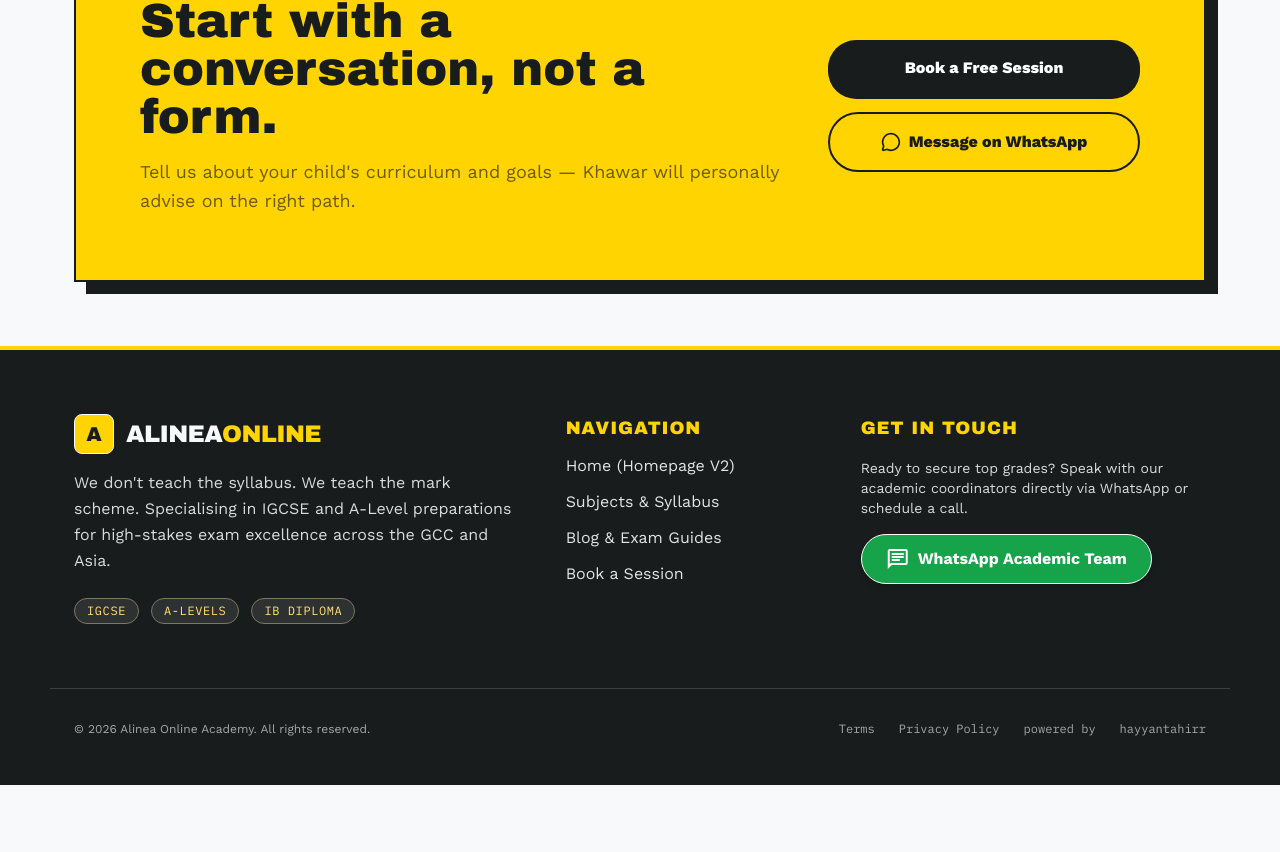
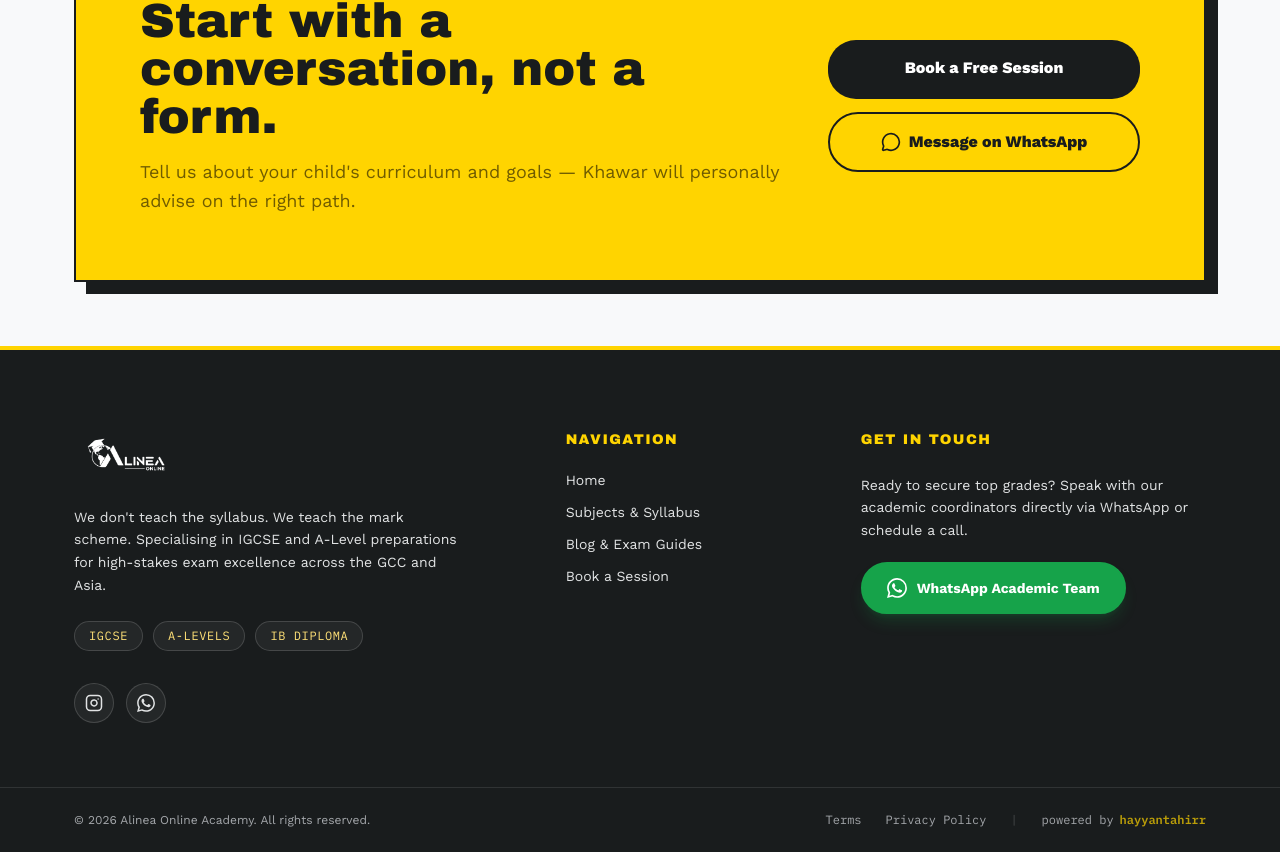
Before and after one commit to hayyantahirr/alineaonline, a Next.js app: page / in a window 1280 px wide. Shown: the part 4713-5565 px from the top of the page. Before the commit the page ends 5498 px from the top, so only its background shows below. Built offline with nearby package versions, Linux system fonts and the light colour scheme.

Commit message:
Footer Updated

```diff
--- a/components/Footer.jsx
+++ b/components/Footer.jsx
@@ -2,74 +2,167 @@ import Link from "next/link";
 
 export default function Footer() {
   return (
-    <footer className="bg-on-background text-background border-t-4 border-primary-container pt-16 pb-12 font-['Work_Sans']">
-      <div className="max-w-container-max mx-auto px-6 grid grid-cols-1 md:grid-cols-12 gap-12 mb-16">
-        {/* Brand Column */}
-        <div className="md:col-span-5 flex flex-col gap-4">
-          <div className="flex items-center gap-3">
-            <div className="w-10 h-10 bg-primary-container border border-background rounded-lg flex items-center justify-center font-['Archivo_Black'] text-on-background text-xl">
-              A
-            </div>
-            <span className="font-['Archivo_Black'] text-2xl tracking-tight text-background">
-              ALINEA<span className="text-primary-container">ONLINE</span>
+    <footer className="bg-on-background text-background border-t-4 border-primary-container font-['Work_Sans']">
+      {/* Main Footer Content */}
+      <div className="max-w-container-max mx-auto px-6 pt-20 pb-16">
+        <div className="grid grid-cols-1 md:grid-cols-12 gap-14 md:gap-12">
+          {/* Brand Column with Logo */}
+          <div className="md:col-span-5 flex flex-col gap-5">
+            <Link href="/" className="flex items-center gap-3 group w-max">
+              <img
+                src="/stitch/logo.png"
+                alt="Alinea Online Logo"
+                className="h-12 md:h-14 w-auto object-contain brightness-0 invert"
+              />
+            </Link>
+            <p className="text-surface-variant max-w-sm text-sm leading-relaxed">
+              We don&apos;t teach the syllabus. We teach the mark scheme.
+              Specialising in IGCSE and A-Level preparations for high-stakes
+              exam excellence across the GCC and Asia.
+            </p>
+            <div className="flex flex-wrap gap-2.5 pt-1 font-['IBM_Plex_Mono'] text-xs text-primary-fixed uppercase tracking-wider">
+              <span className="px-3.5 py-1.5 bg-white/5 rounded-full border border-white/15 hover:border-primary-container/50 hover:bg-primary-container/10 transition-all duration-200 cursor-default">
+                IGCSE
+              </span>
+              <span className="px-3.5 py-1.5 bg-white/5 rounded-full border border-white/15 hover:border-primary-container/50 hover:bg-primary-container/10 transition-all duration-200 cursor-default">
+                A-LEVELS
+              </span>
+              <span className="px-3.5 py-1.5 bg-white/5 rounded-full border border-white/15 hover:border-primary-container/50 hover:bg-primary-container/10 transition-all duration-200 cursor-default">
+                IB DIPLOMA
               </span>
             </div>
-          <p className="text-surface-dim max-w-md text-base leading-relaxed">
-            We don&apos;t teach the syllabus. We teach the mark scheme. Specialising in IGCSE and A-Level preparations for high-stakes exam excellence across the GCC and Asia.
-          </p>
-          <div className="flex gap-3 pt-2 font-['IBM_Plex_Mono'] text-xs text-primary-fixed uppercase tracking-wider">
-            <span className="px-3 py-1 bg-inverse-surface rounded-full border border-outline">IGCSE</span>
-            <span className="px-3 py-1 bg-inverse-surface rounded-full border border-outline">A-LEVELS</span>
-            <span className="px-3 py-1 bg-inverse-surface rounded-full border border-outline">IB DIPLOMA</span>
+
+            {/* Social Links */}
+            <div className="flex items-center gap-3 pt-3">
+              <a
+                href="https://www.instagram.com/alineaonline"
+                target="_blank"
+                rel="noopener noreferrer"
+                className="w-10 h-10 rounded-full border border-white/15 bg-white/5 flex items-center justify-center text-surface-variant hover:text-primary-container hover:border-primary-container/50 hover:bg-primary-container/10 transition-all duration-200"
+                aria-label="Instagram"
+              >
+                <svg
+                  className="w-4.5 h-4.5"
+                  viewBox="0 0 24 24"
+                  fill="none"
+                  stroke="currentColor"
+                  strokeWidth="2"
+                  strokeLinecap="round"
+                  strokeLinejoin="round"
+                >
+                  <rect width="20" height="20" x="2" y="2" rx="5" ry="5" />
+                  <path d="M16 11.37A4 4 0 1 1 12.63 8 4 4 0 0 1 16 11.37z" />
+                  <line x1="17.5" x2="17.51" y1="6.5" y2="6.5" />
+                </svg>
+              </a>
+              <a
+                href="https://wa.me/+923322348565"
+                target="_blank"
+                rel="noopener noreferrer"
+                className="w-10 h-10 rounded-full border border-white/15 bg-white/5 flex items-center justify-center text-surface-variant hover:text-success hover:border-success/50 hover:bg-success/10 transition-all duration-200"
+                aria-label="WhatsApp"
+              >
+                <svg
+                  className="w-4.5 h-4.5"
+                  viewBox="0 0 24 24"
+                  fill="currentColor"
+                >
+                  <path d="M17.472 14.382c-.297-.149-1.758-.867-2.03-.967-.273-.099-.471-.148-.67.15-.197.297-.767.966-.94 1.164-.173.199-.347.223-.644.075-.297-.15-1.255-.463-2.39-1.475-.883-.788-1.48-1.761-1.653-2.059-.173-.297-.018-.458.13-.606.134-.133.298-.347.446-.52.149-.174.198-.298.298-.497.099-.198.05-.371-.025-.52-.075-.149-.669-1.612-.916-2.207-.242-.579-.487-.5-.669-.51-.173-.008-.371-.01-.57-.01-.198 0-.52.074-.792.372-.272.297-1.04 1.016-1.04 2.479 0 1.462 1.065 2.875 1.213 3.074.149.198 2.096 3.2 5.077 4.487.709.306 1.262.489 1.694.625.712.227 1.36.195 1.871.118.571-.085 1.758-.719 2.006-1.413.248-.694.248-1.289.173-1.413-.074-.124-.272-.198-.57-.347m-5.421 7.403h-.004a9.87 9.87 0 01-5.031-1.378l-.361-.214-3.741.982.998-3.648-.235-.374a9.86 9.86 0 01-1.51-5.26c.001-5.45 4.436-9.884 9.888-9.884 2.64 0 5.122 1.03 6.988 2.898a9.825 9.825 0 012.893 6.994c-.003 5.45-4.437 9.884-9.885 9.884m8.413-18.297A11.815 11.815 0 0012.05 0C5.495 0 .16 5.335.157 11.892c0 2.096.547 4.142 1.588 5.945L.057 24l6.305-1.654a11.882 11.882 0 005.683 1.448h.005c6.554 0 11.89-5.335 11.893-11.893a11.821 11.821 0 00-3.48-8.413z" />
+                </svg>
+              </a>
             </div>
           </div>
 
           {/* Quick Links */}
-        <div className="md:col-span-3 flex flex-col gap-3">
-          <h4 className="font-['Archivo_Black'] text-lg text-primary-container uppercase tracking-wider">
+          <div className="md:col-span-3 flex flex-col gap-4">
+            <h4 className="font-['Archivo_Black'] text-sm text-primary-container uppercase tracking-widest mb-1">
               Navigation
             </h4>
-          <Link href="/" className="text-surface-variant hover:text-primary-container transition-colors">
-            Home (Homepage V2)
+            <nav className="flex flex-col gap-3">
+              <Link
+                href="/"
+                className="text-surface-variant text-sm hover:text-primary-container hover:translate-x-1 transition-all duration-200 w-max"
+              >
+                Home
               </Link>
-          <Link href="/subjects" className="text-surface-variant hover:text-primary-container transition-colors">
+              <Link
+                href="/subjects"
+                className="text-surface-variant text-sm hover:text-primary-container hover:translate-x-1 transition-all duration-200 w-max"
+              >
                 Subjects & Syllabus
               </Link>
-          <Link href="/blog" className="text-surface-variant hover:text-primary-container transition-colors">
+              <Link
+                href="/blog"
+                className="text-surface-variant text-sm hover:text-primary-container hover:translate-x-1 transition-all duration-200 w-max"
+              >
                 Blog & Exam Guides
               </Link>
-          <Link href="/booking" className="text-surface-variant hover:text-primary-container transition-colors">
+              <Link
+                href="/booking"
+                className="text-surface-variant text-sm hover:text-primary-container hover:translate-x-1 transition-all duration-200 w-max"
+              >
                 Book a Session
               </Link>
+            </nav>
           </div>
 
           {/* Contact & WhatsApp */}
-        <div className="md:col-span-4 flex flex-col gap-4">
-          <h4 className="font-['Archivo_Black'] text-lg text-primary-container uppercase tracking-wider">
+          <div className="md:col-span-4 flex flex-col gap-5">
+            <h4 className="font-['Archivo_Black'] text-sm text-primary-container uppercase tracking-widest mb-1">
               Get In Touch
             </h4>
-          <p className="text-surface-dim text-sm">
-            Ready to secure top grades? Speak with our academic coordinators directly via WhatsApp or schedule a call.
+            <p className="text-surface-variant text-sm leading-relaxed">
+              Ready to secure top grades? Speak with our academic coordinators
+              directly via WhatsApp or schedule a call.
             </p>
             <a
-            href="https://wa.me/"
+              href="https://wa.me/+923322348565"
               target="_blank"
               rel="noopener noreferrer"
-            className="inline-flex items-center justify-center gap-2 bg-success text-white font-['Work_Sans'] font-bold text-base px-6 py-3 rounded-full border border-white hover:bg-success-dark transition-colors shadow-md w-max"
+              className="inline-flex items-center justify-center gap-2.5 bg-success text-white font-['Work_Sans'] font-bold text-sm px-6 py-3.5 rounded-full border-2 border-success hover:bg-success-dark hover:border-success-dark transition-all duration-200 shadow-lg shadow-success/20 hover:shadow-success/40 hover:-translate-y-0.5 w-max"
             >
-            <span className="material-symbols-outlined">chat</span>
+              <svg className="w-5 h-5" viewBox="0 0 24 24" fill="currentColor">
+                <path d="M17.472 14.382c-.297-.149-1.758-.867-2.03-.967-.273-.099-.471-.148-.67.15-.197.297-.767.966-.94 1.164-.173.199-.347.223-.644.075-.297-.15-1.255-.463-2.39-1.475-.883-.788-1.48-1.761-1.653-2.059-.173-.297-.018-.458.13-.606.134-.133.298-.347.446-.52.149-.174.198-.298.298-.497.099-.198.05-.371-.025-.52-.075-.149-.669-1.612-.916-2.207-.242-.579-.487-.5-.669-.51-.173-.008-.371-.01-.57-.01-.198 0-.52.074-.792.372-.272.297-1.04 1.016-1.04 2.479 0 1.462 1.065 2.875 1.213 3.074.149.198 2.096 3.2 5.077 4.487.709.306 1.262.489 1.694.625.712.227 1.36.195 1.871.118.571-.085 1.758-.719 2.006-1.413.248-.694.248-1.289.173-1.413-.074-.124-.272-.198-.57-.347m-5.421 7.403h-.004a9.87 9.87 0 01-5.031-1.378l-.361-.214-3.741.982.998-3.648-.235-.374a9.86 9.86 0 01-1.51-5.26c.001-5.45 4.436-9.884 9.888-9.884 2.64 0 5.122 1.03 6.988 2.898a9.825 9.825 0 012.893 6.994c-.003 5.45-4.437 9.884-9.885 9.884m8.413-18.297A11.815 11.815 0 0012.05 0C5.495 0 .16 5.335.157 11.892c0 2.096.547 4.142 1.588 5.945L.057 24l6.305-1.654a11.882 11.882 0 005.683 1.448h.005c6.554 0 11.89-5.335 11.893-11.893a11.821 11.821 0 00-3.48-8.413z" />
+              </svg>
               WhatsApp Academic Team
             </a>
           </div>
         </div>
+      </div>
 
       {/* Bottom Bar */}
-      <div className="max-w-container-max mx-auto px-6 border-t border-ink-soft pt-8 flex flex-col md:flex-row items-center justify-between text-xs text-muted gap-4">
-        <p>© {new Date().getFullYear()} Alinea Online Academy. All rights reserved.</p>
-        <div className="flex gap-6 font-['IBM_Plex_Mono']">
-          <Link href="/subjects" className="hover:text-primary-container">Terms</Link>
-          <Link href="/subjects" className="hover:text-primary-container">Privacy Policy</Link>
-         <h3>powered by </h3> <Link href="https://hayyantahirr.vercel.app" className="hover:text-primary-container">hayyantahirr</Link>
+      <div className="border-t border-white/10">
+        <div className="max-w-container-max mx-auto px-6 py-6 flex flex-col md:flex-row items-center justify-between text-xs text-muted gap-4">
+          <p>
+            © {new Date().getFullYear()} Alinea Online Academy. All rights
+            reserved.
+          </p>
+          <div className="flex items-center gap-6 font-['IBM_Plex_Mono']">
+            <Link
+              href="/subjects"
+              className="hover:text-primary-container transition-colors"
+            >
+              Terms
+            </Link>
+            <Link
+              href="/subjects"
+              className="hover:text-primary-container transition-colors"
+            >
+              Privacy Policy
+            </Link>
+            <span className="text-white/20">|</span>
+            <span className="flex items-center gap-1.5">
+              powered by{" "}
+              <Link
+                href="https://hayyantahirr.vercel.app"
+                target="_blank"
+                rel="noopener noreferrer"
+                className="text-primary-container/70 hover:text-primary-container transition-colors font-semibold"
+              >
+                hayyantahirr
+              </Link>
+            </span>
+          </div>
         </div>
       </div>
     </footer>
```
Lines whose indentation alone changed are shown as unchanged.
